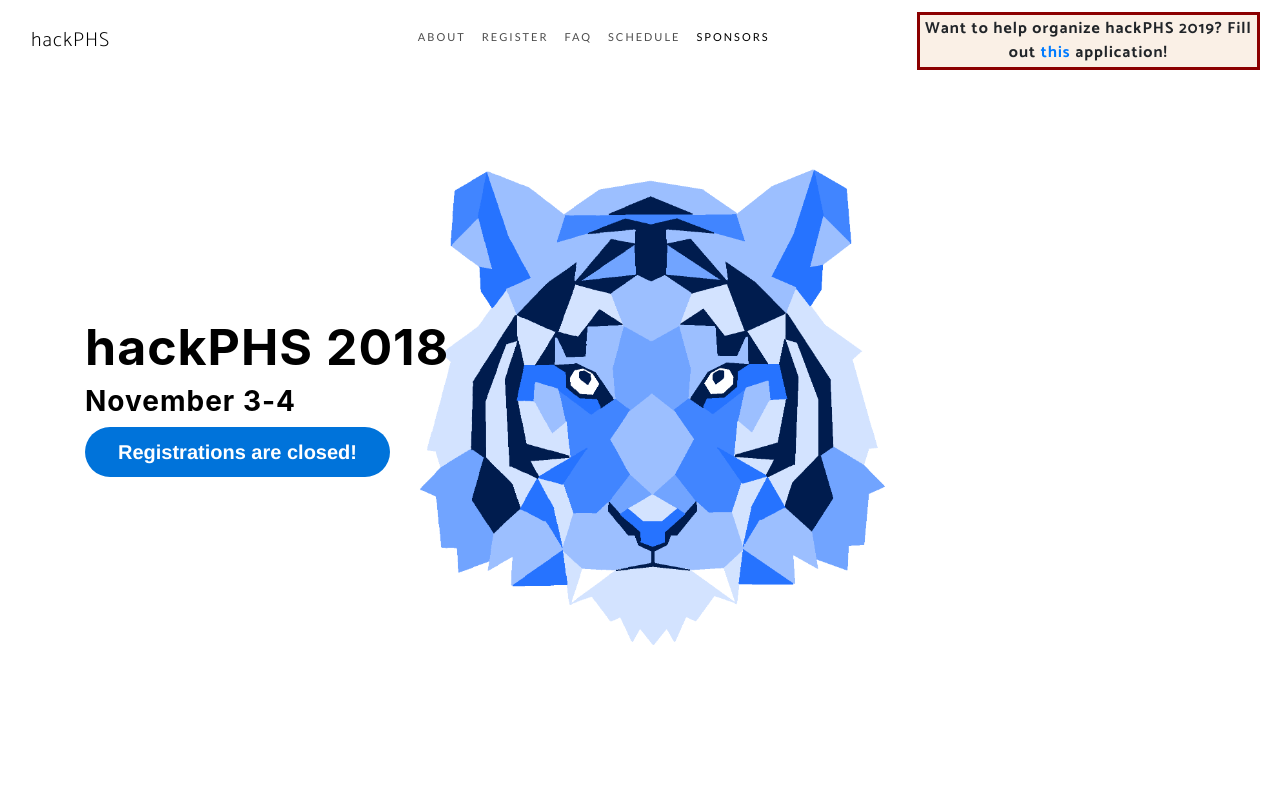
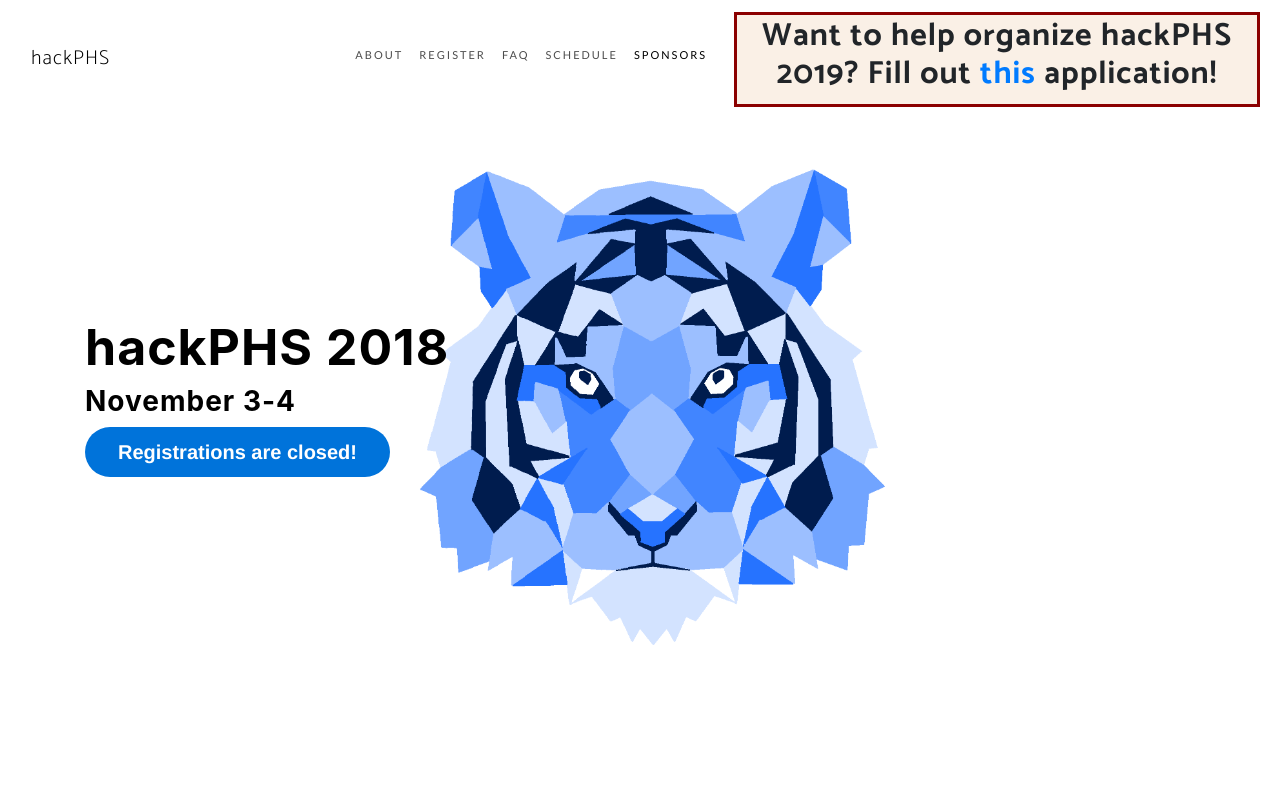
Before and after one commit to hackPrincetonHS/hackPHS-2018, a website with bundled scripts: page index.html in a window 1280 px wide. Shown: the top 800 px of the page. Built offline with nearby package versions, Linux system fonts and the light colour scheme; a script that the page names is missing; files whose address does not match are found by name; a web font is replaced by a local one.

Commit message:
made application notice bigger

```diff
--- a/css/new-age.css
+++ b/css/new-age.css
@@ -453,7 +453,7 @@
 }
 .stupid {
     width: 100%;
-    padding-right: 135px;
+    padding-right: 15px;
     padding-left: 15px;
     margin-right: auto;
     margin-left: auto;
--- a/index.html
+++ b/index.html
@@ -62,8 +62,8 @@
 
       </div>
       <div style="background-color: linen; border: 3px solid darkred; margin: 4px; padding: 2px; font-weight: bold; text-align: center;">
-Want to help organize hackPHS 2019? Fill out <a href="http://go.hackphs.tech/organizerapp?fbclid=IwAR0uZQiDXr-rF-nkkfgapc9UqenlJ03DktZNQtq13D7x3PxJMaiz5mTmUmw"> this</a> application!
-</div>
+<h2><b>Want to help organize hackPHS 2019? Fill out <a href="http://go.hackphs.tech/organizerapp?fbclid=IwAR0uZQiDXr-rF-nkkfgapc9UqenlJ03DktZNQtq13D7x3PxJMaiz5mTmUmw"> this</a> application!
+</h2></b></div>
     </nav>
 
     <header class="masthead">
```
